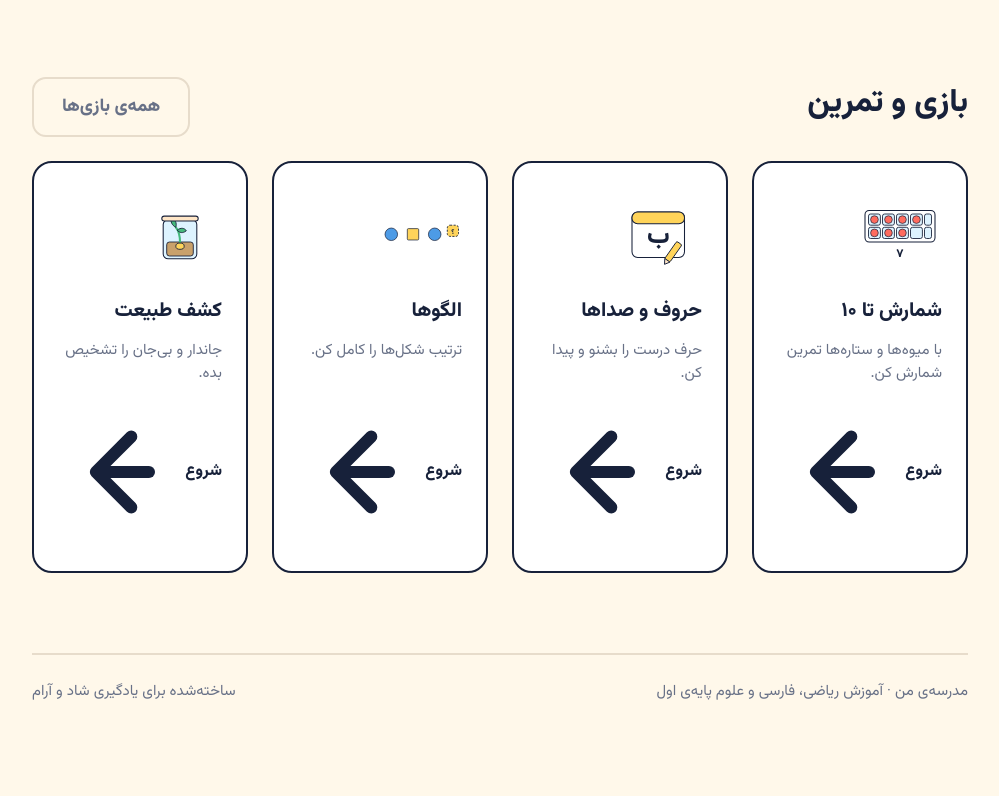
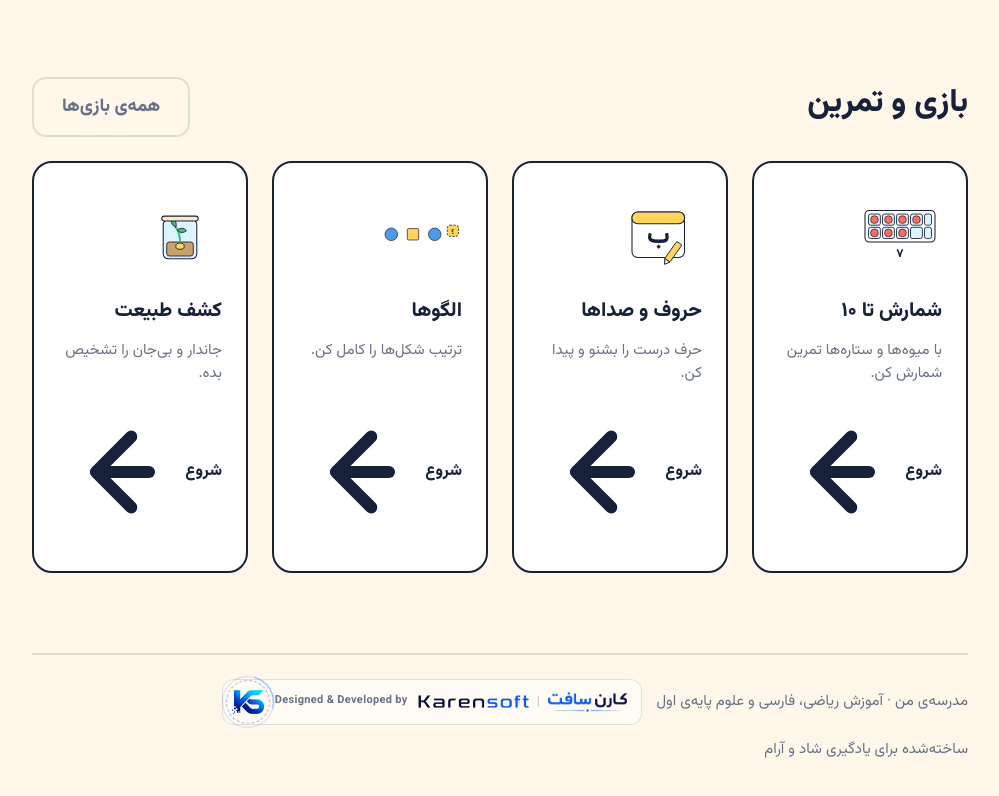
Before and after one commit to rahmaniho/Class1, a plain HTML site: page index.html in a window 1280 px wide. Shown: the part 2058-2854 px from the top of the page, without its empty margins (264-1263 px from the left). Drawn offline with Linux system fonts and the light colour scheme.

Commit message:
کردیت متحرک KarenSoft در نوار پایین فوتر
- استفاده از آرت‌ورک اصلی لوگو (logo.png مخزن karen-soft) به سه قطعه‌ی شفاف: mark.png 256²، wordmark-fa.png 383×96، wordmark-en.png 410×48
- لینک به https://www.karen-soft.ir با target=_blank و rel=noopener noreferrer
- انیمیشن دور لوگو: دو حلقه‌ی مداری چرخان + هاله‌ی پالسی؛ روی متن: شاین عبوری روی وردمارک‌ها + ورود محوشونده‌ی لیبل
- کردیت کنار خط کپی‌رایت در فوتر همه‌ی صفحات (خانه، سینما، درس‌ها، پیشرفت)؛ محتوای قبلی فوتر دست‌نخورده
- رعایت prefers-reduced-motion و فوکوس زرد ۳px

Co-authored-by: arena-agent <297053741+arena-agent@users.noreply.github.com>

```diff
--- a/app.js
+++ b/app.js
@@ -800,6 +800,30 @@
   /* ---------------------------------------------------------
      نما: خانه
      --------------------------------------------------------- */
+  /* ---------------------------------------------------------
+     کردیت KarenSoft — نوار پایین فوتر (با آرت‌ورک اصلی لوگو)
+     --------------------------------------------------------- */
+  function karenCreditHTML() {
+    return `
+      <a class="karen-credit" href="https://www.karen-soft.ir" target="_blank" rel="noopener noreferrer" dir="ltr"
+         aria-label="طراحی و توسعه توسط کارن سافت — karen-soft.ir">
+        <span class="karen-credit-mark" aria-hidden="true">
+          <img src="images/karensoft/mark.png" alt="" width="256" height="256">
+          <span class="karen-orbit"></span>
+          <span class="karen-orbit karen-orbit-2"></span>
+        </span>
+        <span class="karen-credit-body">
+          <span class="karen-credit-label">Designed &amp; Developed by</span>
+          <span class="karen-credit-words">
+            <img class="karen-word-en" src="images/karensoft/wordmark-en.png" alt="Karensoft" width="410" height="48">
+            <span class="karen-credit-sep" aria-hidden="true">|</span>
+            <img class="karen-word-fa" src="images/karensoft/wordmark-fa.png" alt="کارن سافت" width="383" height="96">
+            <span class="karen-shine" aria-hidden="true"></span>
+          </span>
+        </span>
+      </a>`;
+  }
+
   function currentLessonId() {
     if (state.progress.last && findLesson(state.progress.last)) return state.progress.last;
     return 'm1';
@@ -925,7 +949,10 @@
         </section>
 
         <footer class="foot-note">
-          <span>مدرسه‌ی من · آموزش ریاضی، فارسی و علوم پایه‌ی اول</span>
+          <span class="foot-group">
+            <span>مدرسه‌ی من · آموزش ریاضی، فارسی و علوم پایه‌ی اول</span>
+            ${karenCreditHTML()}
+          </span>
           <span>ساخته‌شده برای یادگیری شاد و آرام</span>
         </footer>
       </div>`;
@@ -992,7 +1019,10 @@
         </section>
 
         <footer class="foot-note">
-          <span>مدرسه‌ی من · سینمای حروف</span>
+          <span class="foot-group">
+            <span>مدرسه‌ی من · سینمای حروف</span>
+            ${karenCreditHTML()}
+          </span>
           <span>شعر و موزیک کودکانه برای یادگیری الفبا</span>
         </footer>
       </div>`;
@@ -1041,7 +1071,10 @@
         </header>
         <div class="lesson-grid">${cards}</div>
         <footer class="foot-note">
-          <span>${faDigits(lessons.length)} درس · ${s.tagline}</span>
+          <span class="foot-group">
+            <span>${faDigits(lessons.length)} درس · ${s.tagline}</span>
+            ${karenCreditHTML()}
+          </span>
           <button class="btn btn-quiet" data-act="adult">${icon('wrench')} ورود بزرگ‌ترها</button>
         </footer>
       </div>`;
@@ -1720,7 +1753,10 @@
         </div>
 
         <footer class="foot-note">
-          <span>پیشرفت روی همین دستگاه ذخیره می‌شود.</span>
+          <span class="foot-group">
+            <span>پیشرفت روی همین دستگاه ذخیره می‌شود.</span>
+            ${karenCreditHTML()}
+          </span>
           <button class="btn btn-quiet" data-act="adult">${icon('wrench')} ورود بزرگ‌ترها</button>
         </footer>
       </div>`;
--- a/styles.css
+++ b/styles.css
@@ -1246,6 +1246,133 @@ ul { margin: 0; padding: 0; list-style: none; }
   gap: 12px;
   flex-wrap: wrap;
 }
+.foot-group {
+  display: inline-flex;
+  align-items: center;
+  gap: 14px;
+  flex-wrap: wrap;
+}
+
+/* =========================================================
+   KarenSoft credit — animated brand credit (footer bottom bar)
+   ========================================================= */
+.karen-credit {
+  display: inline-flex;
+  align-items: center;
+  gap: 10px;
+  direction: ltr;
+  text-decoration: none;
+  padding: 5px 12px 5px 8px;
+  border-radius: 12px;
+  border: 1px solid rgba(23, 33, 58, 0.12);
+  background: rgba(255, 255, 255, 0.55);
+  isolation: isolate;
+  animation: karen-rise 0.7s cubic-bezier(0.2, 0.8, 0.25, 1) both;
+  transition: transform 180ms ease-out, box-shadow 180ms ease-out, border-color 180ms ease-out;
+}
+.karen-credit:hover {
+  transform: translateY(-2px);
+  border-color: rgba(23, 33, 58, 0.28);
+  box-shadow: var(--shadow-sm);
+}
+.karen-credit:focus-visible {
+  outline: 3px solid var(--yellow);
+  outline-offset: 2px;
+}
+.karen-credit-mark {
+  position: relative;
+  width: 34px;
+  height: 34px;
+  flex: none;
+}
+.karen-credit-mark img {
+  width: 100%;
+  height: 100%;
+  object-fit: contain;
+  transition: transform 220ms cubic-bezier(0.2, 0.8, 0.25, 1);
+}
+.karen-credit:hover .karen-credit-mark img { transform: scale(1.1) rotate(-4deg); }
+.karen-orbit {
+  position: absolute;
+  inset: -5px;
+  border-radius: 50%;
+  border: 1.5px dashed rgba(0, 36, 150, 0.4);
+  animation: karen-spin 12s linear infinite;
+}
+.karen-orbit-2 {
+  inset: -9px;
+  border: 1px solid rgba(0, 36, 150, 0.16);
+  border-top-color: rgba(0, 100, 255, 0.55);
+  animation: karen-spin 6s linear infinite reverse;
+}
+.karen-credit-body {
+  display: inline-flex;
+  align-items: center;
+  gap: 8px;
+}
+.karen-credit-label {
+  font-size: 11px;
+  font-weight: 700;
+  letter-spacing: 0.03em;
+  color: var(--ink-muted);
+  white-space: nowrap;
+  animation: karen-fade 0.9s ease-out 0.15s both;
+}
+.karen-credit-words {
+  position: relative;
+  display: inline-flex;
+  align-items: center;
+  gap: 8px;
+  overflow: hidden;
+  border-radius: 6px;
+  padding: 3px 2px;
+}
+.karen-credit-words img { width: auto; }
+.karen-word-en { height: 13px; }
+.karen-word-fa { height: 20px; }
+.karen-credit-sep {
+  color: rgba(23, 33, 58, 0.3);
+  font-size: 12px;
+  line-height: 1;
+}
+.karen-shine {
+  position: absolute;
+  top: -10%;
+  bottom: -10%;
+  left: 0;
+  width: 34%;
+  background: linear-gradient(105deg, transparent, rgba(255, 255, 255, 0.85), transparent);
+  transform: translateX(-130%) skewX(-18deg);
+  animation: karen-shimmer 5s ease-in-out 1.2s infinite;
+  pointer-events: none;
+}
+@keyframes karen-spin { to { transform: rotate(360deg); } }
+@keyframes karen-shimmer {
+  0% { transform: translateX(-130%) skewX(-18deg); }
+  55%, 100% { transform: translateX(320%) skewX(-18deg); }
+}
+@keyframes karen-rise {
+  from { opacity: 0; transform: translateY(8px); }
+  to { opacity: 1; transform: none; }
+}
+@keyframes karen-fade {
+  from { opacity: 0; letter-spacing: 0.12em; }
+  to { opacity: 1; letter-spacing: 0.03em; }
+}
+@media (prefers-reduced-motion: reduce) {
+  .karen-credit,
+  .karen-credit-label { animation: none; }
+  .karen-orbit,
+  .karen-orbit-2,
+  .karen-shine { animation: none; display: none; }
+  .karen-credit:hover { transform: none; }
+}
+@media (max-width: 720px) {
+  .karen-credit-label { font-size: 10px; }
+  .karen-word-en { height: 12px; }
+  .karen-word-fa { height: 18px; }
+  .karen-credit-mark { width: 30px; height: 30px; }
+}
 
 /* =========================================================
    Responsive
```
Also changed, not shown: images/karensoft/mark.png (added), images/karensoft/wordmark-en.png (added), images/karensoft/wordmark-fa.png (added).
